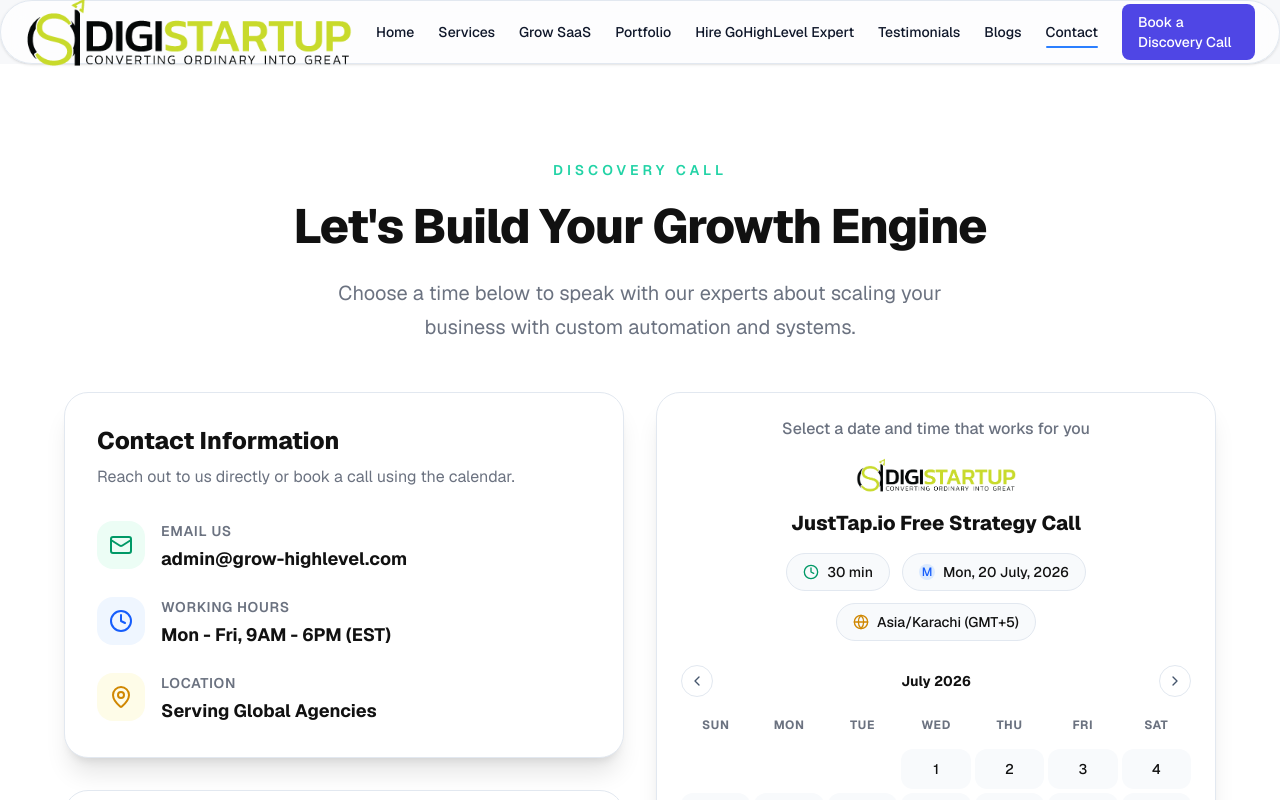
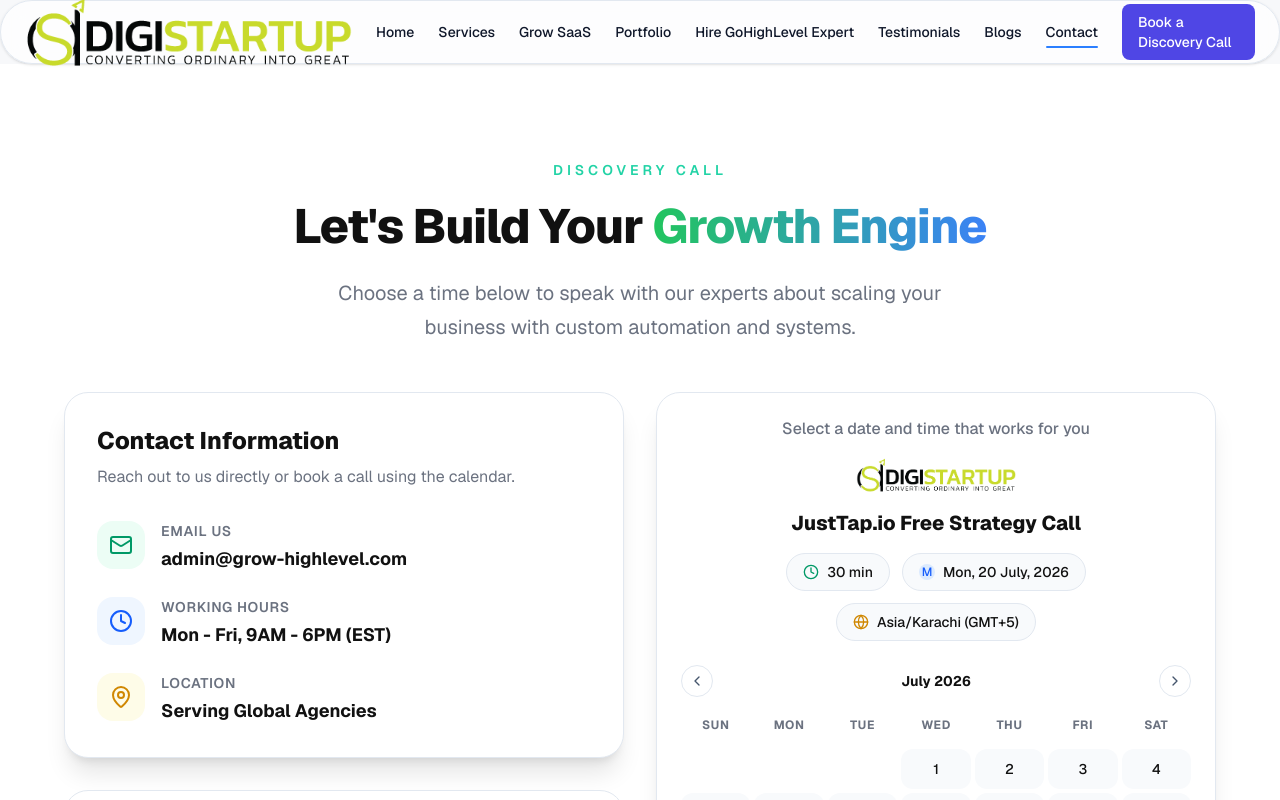
Before and after one commit to Muhammadkashifsaeed/heighlevel, a Next.js app: page /contact in a window 1280 px wide. Shown: the top 800 px of the page. Built offline with nearby package versions, Linux system fonts and the light colour scheme.

Commit message:
update contact heading gradient for Growth Engine

```diff
--- a/src/app/components/sections/DiscoveryCall.tsx
+++ b/src/app/components/sections/DiscoveryCall.tsx
@@ -181,7 +181,10 @@ export default function DiscoveryCall() {
             transition={{ duration: 0.7, delay: 0.1 }}
             className="mt-4 text-4xl font-extrabold leading-tight tracking-tight text-[#111111] sm:text-5xl md:text-[48px]"
           >
-            Let&apos;s Build Your Growth Engine
+            Let&apos;s Build Your{" "}
+            <span className="bg-[linear-gradient(90deg,#22c55e,#3b82f6)] bg-clip-text text-transparent">
+              Growth Engine
+            </span>
           </motion.h2>
 
           {/* Subtext */}
```
